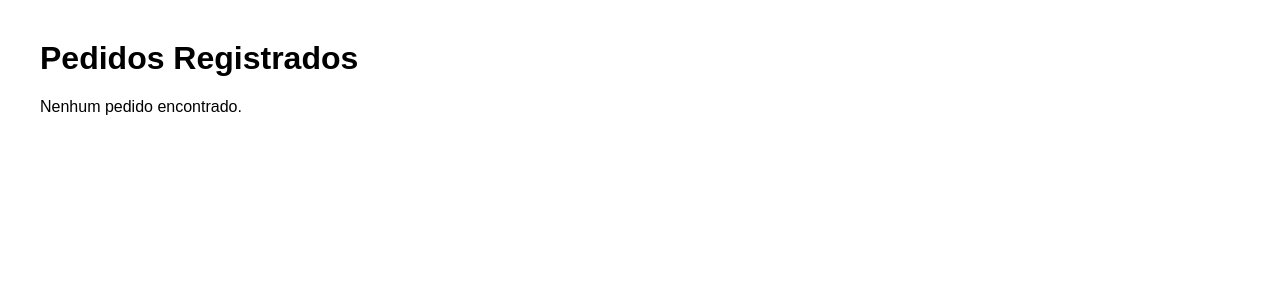
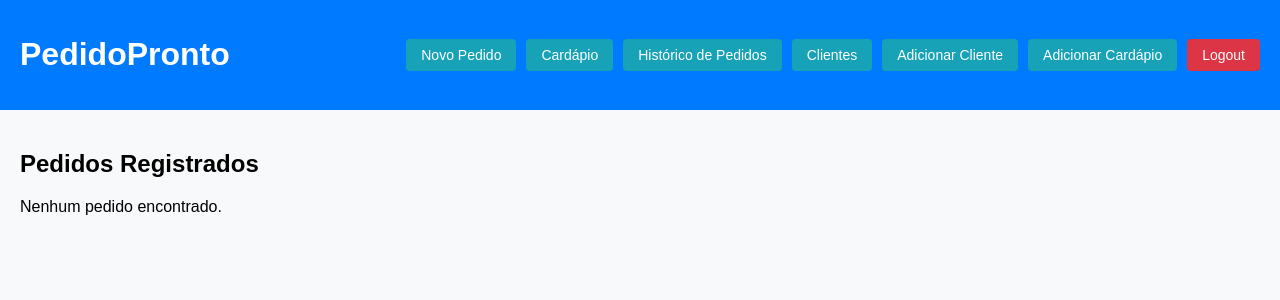
Before and after one commit to matheusgarozzi/Pedido-Pronto, a PHP site: page /historicopedidos.php in a window 1280 px wide. Shown: the top 300 px of the page. Run offline with PHP 8.4, Linux system fonts and the light colour scheme; data that the repository does not hold is empty.

Commit message:
Update historicopedidos.php

```diff
--- a/historicopedidos.php
+++ b/historicopedidos.php
@@ -4,7 +4,6 @@ $servername = "localhost";
 $username = "root";
 $password = "";
 $database = "PedidoProntoDB";
-
 
 $conn = new mysqli($servername, $username, $password, $database);
 
@@ -26,12 +25,52 @@ $result = $conn->query($sql);
     <style>
         body {
             font-family: Arial, sans-serif;
-            margin: 40px;
+            margin: 0;
+            padding: 0;
+            background-color: #f8f9fa;
+        }
+        header {
+            background-color: #007bff;
+            color: white;
+            padding: 15px 20px;
+            display: flex;
+            justify-content: space-between;
+            align-items: center;
+            flex-wrap: wrap;
+        }
+        .header-content {
+            display: flex;
+            gap: 10px;
+            flex-wrap: wrap;
+        }
+        .btn {
+            background-color: #17a2b8;
+            color: white;
+            border: none;
+            padding: 8px 15px;
+            border-radius: 4px;
+            cursor: pointer;
+            font-size: 14px;
+            transition: background-color 0.3s, transform 0.2s;
+        }
+        .btn:hover {
+            background-color: #138496;
+            transform: scale(1.05);
+        }
+        .btn.logout {
+            background-color: #dc3545;
+        }
+        .btn.logout:hover {
+            background-color: #c82333;
+        }
+        main {
+            padding: 20px;
         }
         table {
             width: 100%;
             border-collapse: collapse;
             margin-top: 20px;
+            background-color: white;
         }
         table, th, td {
             border: 1px solid #ccc;
@@ -43,11 +82,30 @@ $result = $conn->query($sql);
         th {
             background-color: #f4f4f4;
         }
+        footer {
+            text-align: center;
+            padding: 10px;
+            margin-top: 30px;
+            background-color: #f1f1f1;
+        }
     </style>
 </head>
 <body>
+    <header>
+        <h1>PedidoPronto</h1>
+        <div class="header-content">
+            <button class="btn" onclick="openModal('pedido')">Novo Pedido</button>
+            <button class="btn" onclick="location.href='mostrarcardapio.php'">Cardápio</button>
+            <button class="btn" onclick="location.href='historicopedidos.php'">Histórico de Pedidos</button>
+            <button class="btn" onclick="location.href='clientes.php'">Clientes</button>
+            <button class="btn" onclick="location.href='adicionarcliente.php'">Adicionar Cliente</button>
+            <button class="btn" onclick="location.href='adicionarcardapio.php'">Adicionar Cardápio</button>
+            <button class="btn logout" onclick="location.href='logout.php'">Logout</button>
+        </div>
+    </header>
 
-    <h1>Pedidos Registrados</h1>
+    <main>
+        <h2>Pedidos Registrados</h2>
 
         <?php
         if ($result->num_rows > 0) {
@@ -71,6 +129,6 @@ $result = $conn->query($sql);
 
         $conn->close();
         ?>
-
+    </main>
 </body>
 </html>
```
Lines whose indentation alone changed are shown as unchanged.
